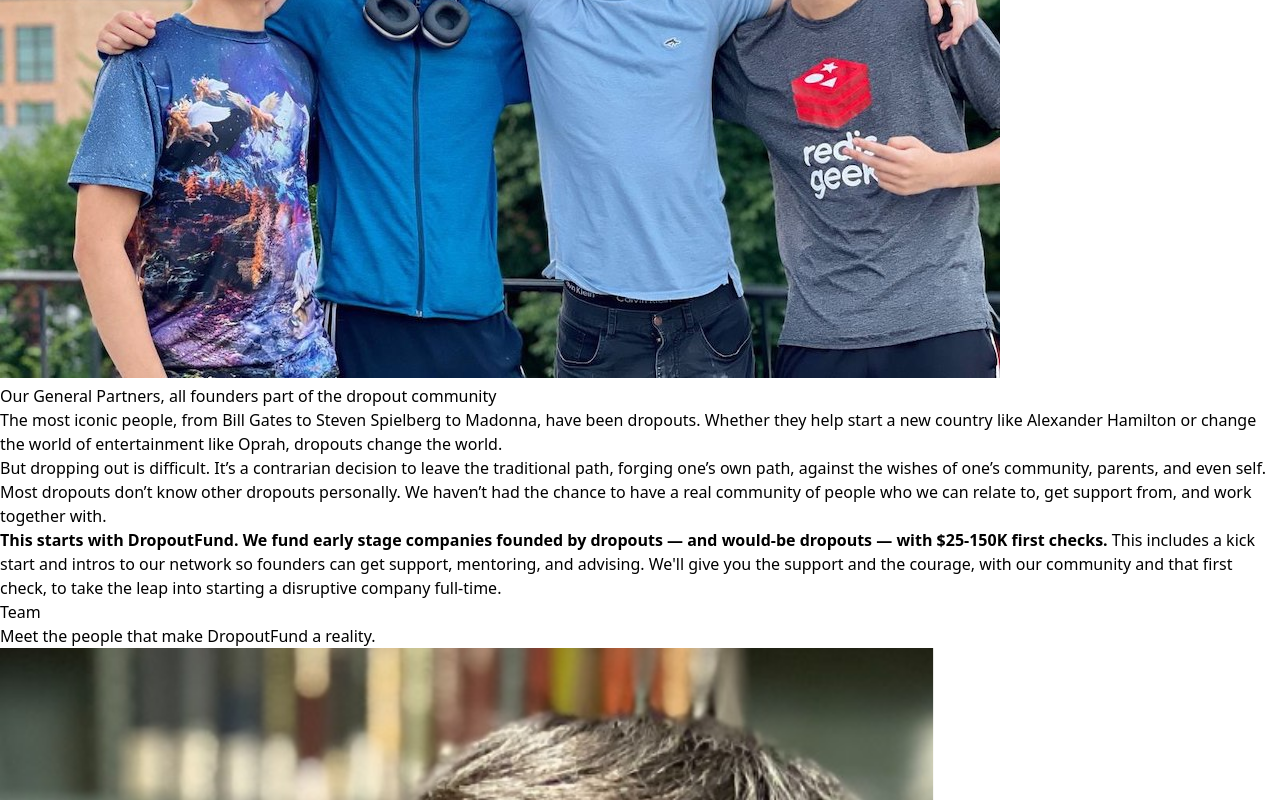
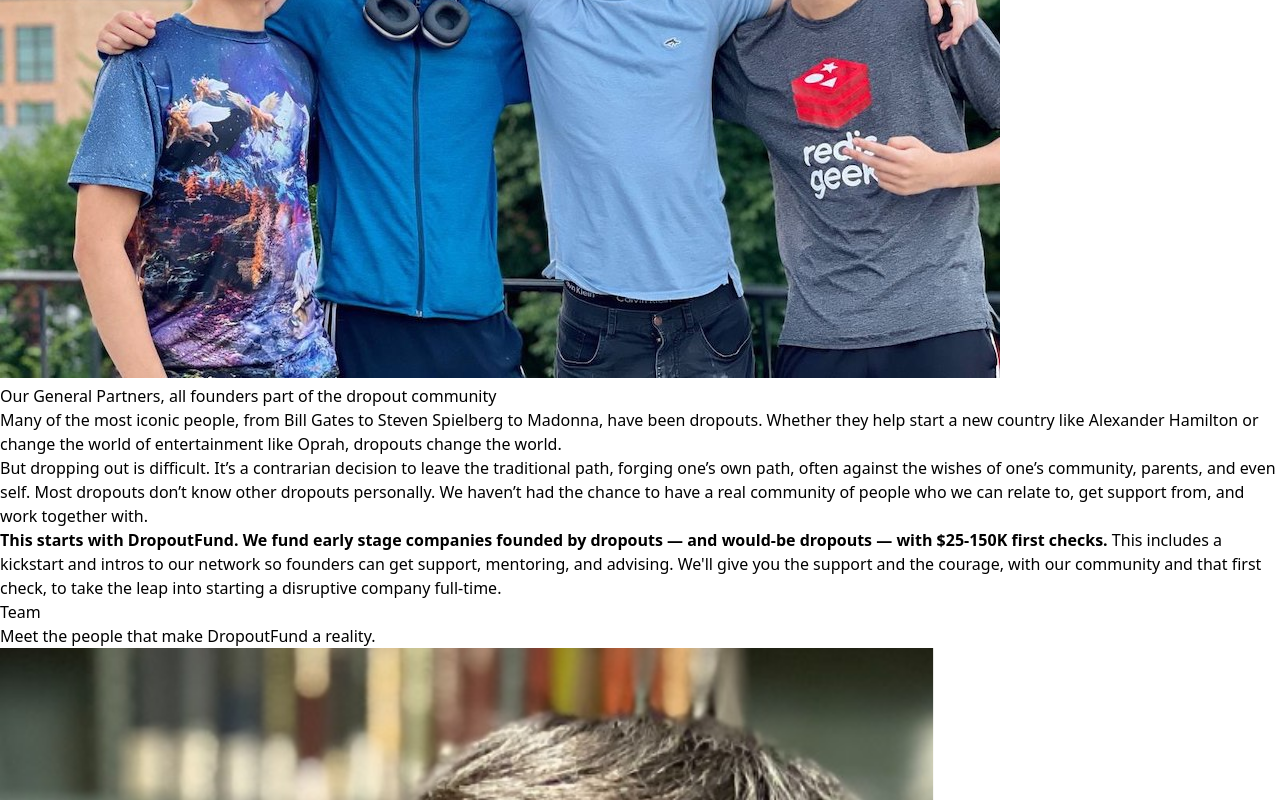
Before and after one commit to gaberomualdo/dropout-society-site, a Next.js app: page / in a window 1280 px wide. Shown: the part 465-1265 px from the top of the page. Built offline with nearby package versions, Linux system fonts and the light colour scheme.

Commit message:
feat: copy updates

```diff
--- a/src/components/Hero.jsx
+++ b/src/components/Hero.jsx
@@ -23,18 +23,18 @@ export function Hero() {
           </div>
           <div className="mt-6 space-y-6 font-display text-2xl tracking-tight text-gray-700">
             <p>
-              The most iconic people, from Bill Gates to Steven Spielberg to
-              Madonna, have been dropouts. Whether they help start a new country
-              like Alexander Hamilton or change the world of entertainment like
-              Oprah, dropouts change the world.
+              Many of the most iconic people, from Bill Gates to Steven
+              Spielberg to Madonna, have been dropouts. Whether they help start
+              a new country like Alexander Hamilton or change the world of
+              entertainment like Oprah, dropouts change the world.
             </p>
             <p>
               But dropping out is difficult. It’s a contrarian decision to leave
-              the traditional path, forging one’s own path, against the wishes
-              of one’s community, parents, and even self. Most dropouts don’t
-              know other dropouts personally. We haven’t had the chance to have
-              a real community of people who we can relate to, get support from,
-              and work together with.
+              the traditional path, forging one’s own path, often against the
+              wishes of one’s community, parents, and even self. Most dropouts
+              don’t know other dropouts personally. We haven’t had the chance to
+              have a real community of people who we can relate to, get support
+              from, and work together with.
             </p>
             <p>
               <strong className="font-medium">
@@ -42,7 +42,7 @@ export function Hero() {
                 founded by dropouts — and would-be dropouts — with $25-150K
                 first checks.
               </strong>{' '}
-              This includes a kick start and intros to our network so founders
+              This includes a kickstart and intros to our network so founders
               can get support, mentoring, and advising. We'll give you the
               support and the courage, with our community and that first check,
               to take the leap into starting a disruptive company full-time.
```
